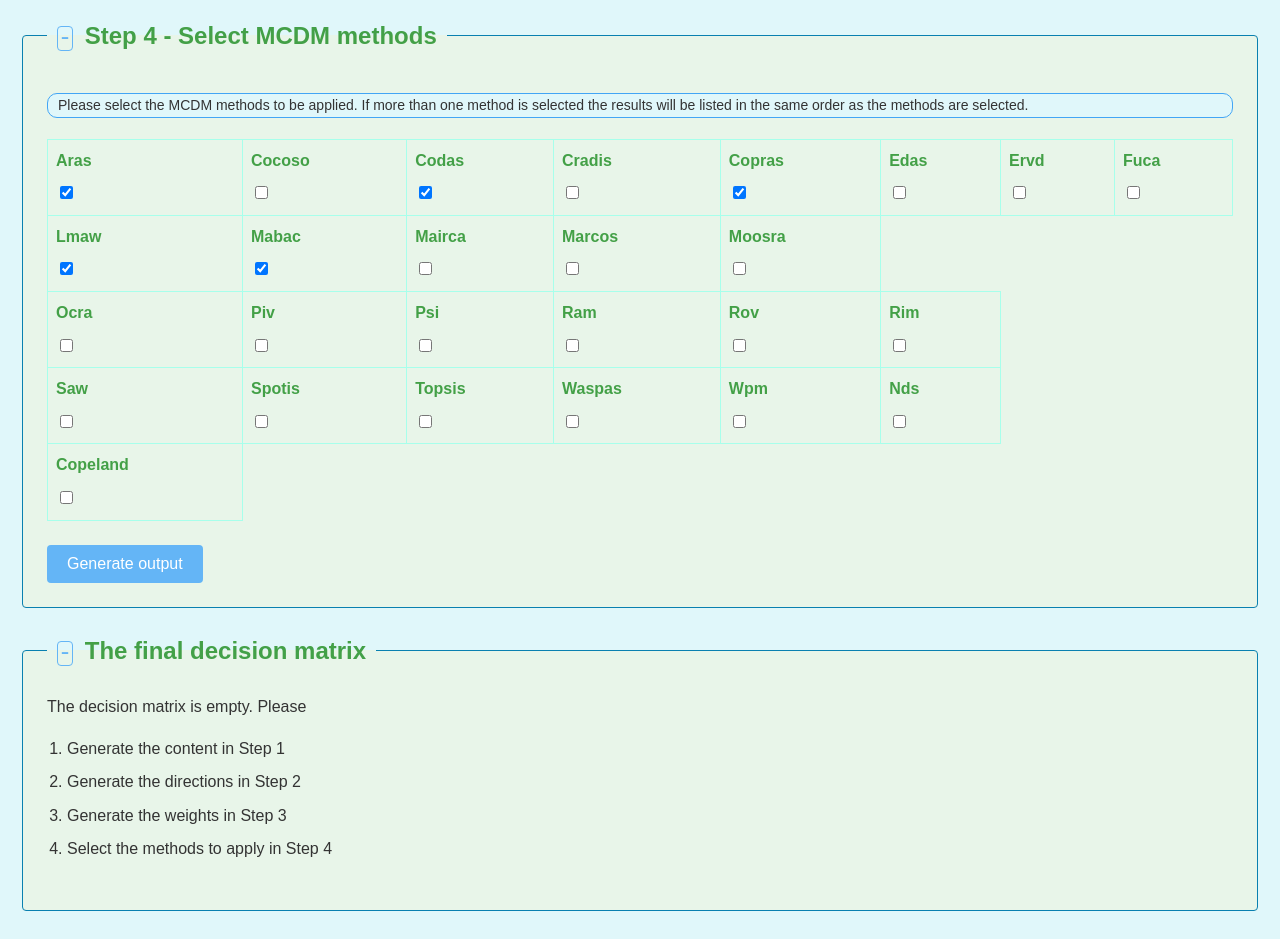
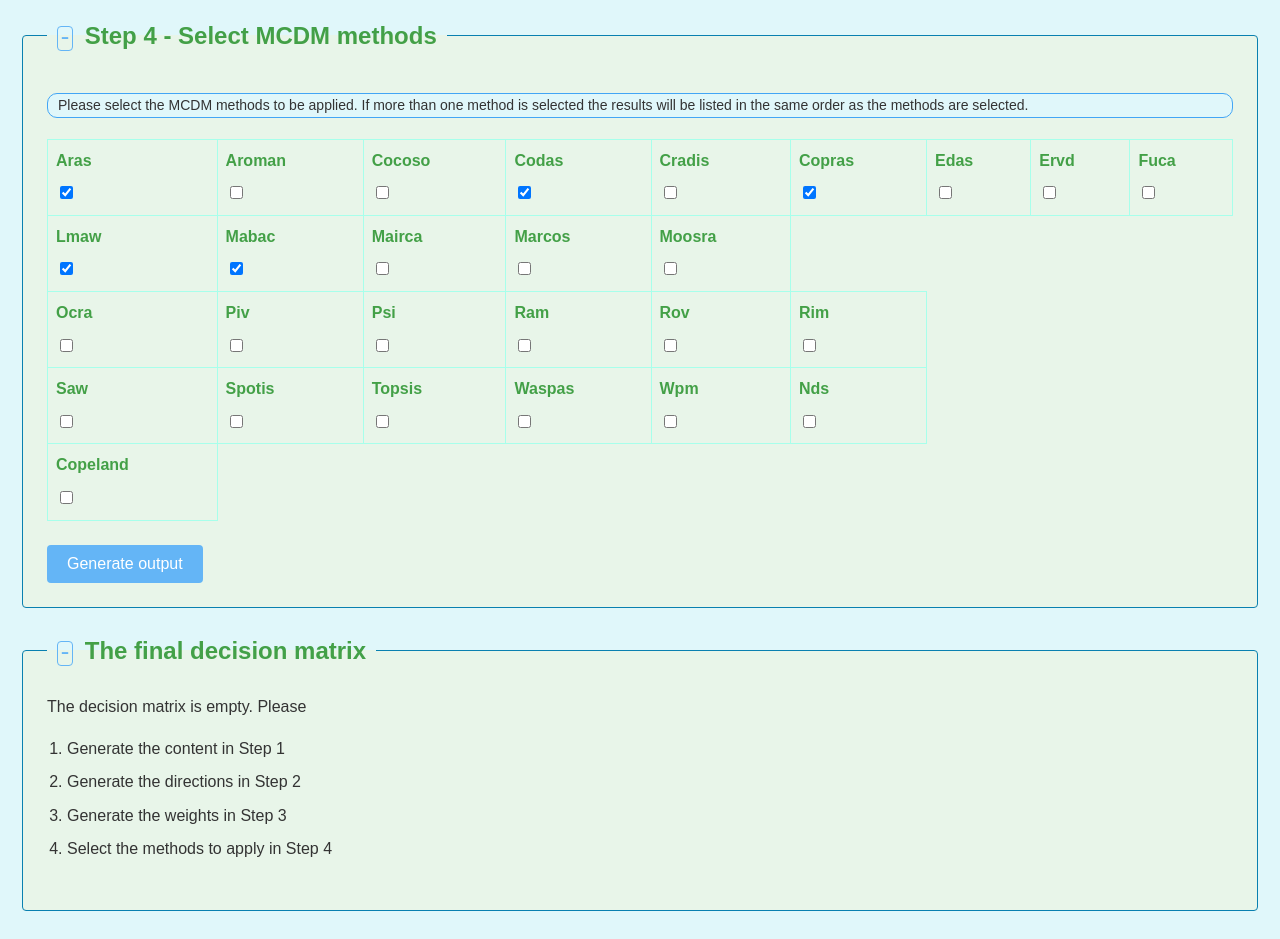
Before and after one commit to jbytecode/mcdm-scalajs, a plain HTML site: page index.html in a window 1280 px wide. Shown: the part 1340-2279 px from the top of the page. Drawn offline with Linux system fonts and the light colour scheme; a script that the page names is missing.

Commit message:
implement aroman

```diff
--- a/index.html
+++ b/index.html
@@ -130,6 +130,10 @@ A3,0.1, 0.2, 0.3, 0.4, 0.5
                     <td>
                         <label for="check_aras">Aras</label>
                         <input type="checkbox" id="check_aras" checked></input>
+                    </td>
+                    <td>
+                        <label for="check_aroman">Aroman</label>
+                        <input type="checkbox" id="check_aroman"></input>
                     </td>
                     <td>
                         <label for="check_cocoso">Cocoso</label>
```
Also changed, not shown: 5 other files.
